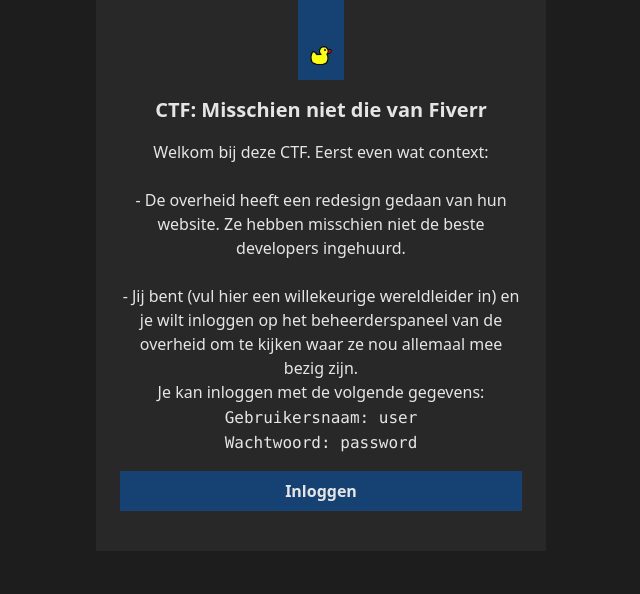
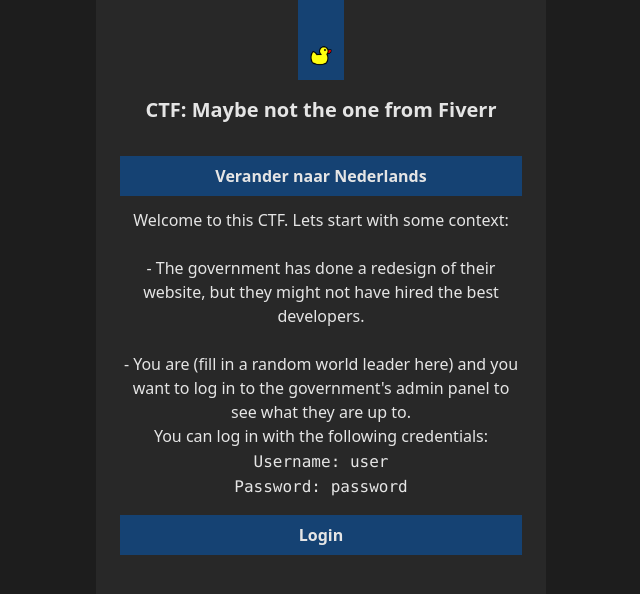
Before and after one commit to daanschenkel/ctf-nietvanfiverr, a SvelteKit app: page / in a window 1280 px wide. Shown: the top 594 px of the page, without its empty margins (319-959 px from the left). Built offline with nearby package versions, Linux system fonts and the light colour scheme.

Commit message:
Add english language

```diff
--- a/src/routes/+layout.svelte
+++ b/src/routes/+layout.svelte
@@ -1,7 +1,12 @@
 <script>
 	import { onMount } from 'svelte';
 	import '../app.pcss';
+	let lang = localStorage.getItem('lang') || 'en';
+	let langCache = lang;
 	onMount(() => {
+		function prep() {
+			if (lang === 'nl') {
+				console.clear();
 				document.cookie = 'hint=kijk naar localStorage; path=/';
 				console.log(
 					`%cSTOP!`,
@@ -15,7 +20,32 @@
 					`%cEr is wel iets in devtools wat je kan helpen.`,
 					'color: #e5e5e5; font-size: 1.5rem; font-weight: bold;'
 				);
-		console.log('%chttps://daanschenkel.nl', 'color: #e5e5e5; font-size: 1rem; font-weight: bold;');
+				console.log(
+					'%chttps://daanschenkel.nl',
+					'color: #e5e5e5; font-size: 1rem; font-weight: bold;'
+				);
+			}
+			if (lang === 'en') {
+				document.cookie = 'hint=look at localStorage; path=/';
+				console.log(
+					`%cSTOP!`,
+					'color: red; font-size: 3rem; font-weight: bold; text-shadow: 0 0 10px red;'
+				);
+				console.log(
+					`%cDuring this CTF you are not allowed to view or edit the source code!`,
+					'color: #e5e5e5; font-size: 1.5rem; font-weight: bold;'
+				);
+				console.log(
+					`%cThere is something in devtools that can help you.`,
+					'color: #e5e5e5; font-size: 1.5rem; font-weight: bold;'
+				);
+				console.log(
+					'%chttps://daanschenkel.nl',
+					'color: #e5e5e5; font-size: 1rem; font-weight: bold;'
+				);
+			}
+		}
+		prep();
 	});
 </script>
 
--- /dev/null
+++ b/src/routes/+page.js
@@ -0,0 +1 @@
+export let ssr = false;
--- a/src/routes/+page.svelte
+++ b/src/routes/+page.svelte
@@ -1,11 +1,59 @@
+<script>
+	import { onMount } from 'svelte';
+
+	let lang = localStorage.getItem('lang') || 'en';
+</script>
+
 <div class="min-h-screen bg-[#1D1D1D]">
 	<div
 		class="mx-auto flex w-[450px] flex-col items-center justify-center bg-[#282828] pb-10 pl-6 pr-6 text-[#E5E5E5]"
 	>
 		<img src="/overheid.png" alt="Overheid" class="h-20" />
 
-		<h1 class="mb-4 mt-4 text-xl font-bold">CTF: Misschien niet die van Fiverr</h1>
+		<h1 class="mb-4 mt-4 text-xl font-bold">
+			{#if lang === 'en'}
+				CTF: Maybe not the one from Fiverr
+			{:else}
+				CTF: Misschien niet die van Fiverr
+			{/if}
+		</h1>
+		<button
+			class="rounded-mdp-2 mb-3 mt-4 w-full bg-[#154273] p-2 text-center font-bold text-[#E5E5E5] transition-all duration-200 hover:bg-[#1D1D1D]"
+			on:click={() => {
+				if (lang === 'en') {
+					localStorage.setItem('lang', 'nl');
+					lang = 'nl';
+				} else {
+					localStorage.setItem('lang', 'en');
+					lang = 'en';
+				}
+				location.reload();
+			}}
+		>
+			{#if lang === 'en'}
+				Verander naar Nederlands
+			{:else}
+				Change to English
+			{/if}
+		</button>
 		<p class="text-center">
+			{#if lang === 'en'}
+				Welcome to this CTF. Lets start with some context:
+				<br /><br />
+				- The government has done a redesign of their website, but they might not have hired the best
+				developers.
+				<br /><br />
+				- You are (fill in a random world leader here) and you want to log in to the government's admin
+				panel to see what they are up to.
+				<br />
+				You can log in with the following credentials:
+				<code>
+					<br />
+					Username: user
+					<br />
+					Password: password
+				</code>
+			{:else}
 				Welkom bij deze CTF. Eerst even wat context:
 				<br /><br />
 				- De overheid heeft een redesign gedaan van hun website. Ze hebben misschien niet de beste developers
@@ -22,12 +70,17 @@
 					<br />
 					Wachtwoord: password
 				</code>
+			{/if}
 		</p>
 		<a
 			href="/login"
 			class="rounded-mdp-2 mt-4 w-full bg-[#154273] p-2 text-center font-bold text-[#E5E5E5] transition-all duration-200 hover:bg-[#1D1D1D]"
 		>
+			{#if lang === 'en'}
+				Login
+			{:else}
 				Inloggen
+			{/if}
 		</a>
 	</div>
 </div>
--- a/src/routes/admin/+page.svelte
+++ b/src/routes/admin/+page.svelte
@@ -9,6 +9,8 @@
 	if (identity.role !== 'admin') allowed = false;
 	else allowed = true;
 	let name = identity.identity;
+
+	let lang = localStorage.getItem('lang') || 'en';
 </script>
 
 <div class="min-h-screen bg-[#1D1D1D]">
@@ -18,26 +20,55 @@
 		<img src="/overheid.png" alt="Overheid" class="h-20" />
 
 		{#if !allowed}
-			<h1 class="mb-4 mt-4 text-xl font-bold">Geen toegang</h1>
-			<p class="mb-4 text-center text-xl">Deze pagina is alleen beschikbaar voor administrators</p>
+			<h1 class="mb-4 mt-4 text-xl font-bold">
+				{#if lang === 'en'}
+					Access denied
+				{:else}
+					Geen toegang
+				{/if}
+			</h1>
+			<p class="mb-4 text-center text-xl">
+				{#if lang === 'en'}
+					This page is only available for administrators
+				{:else}
+					Deze pagina is alleen beschikbaar voor administrators
+				{/if}
+			</p>
 			<button
 				class="rounded-mdp-2 mt-4 w-full bg-[#154273] p-2 font-bold text-[#E5E5E5] transition-all duration-200 hover:bg-[#1D1D1D]"
 				on:click={() => {
 					goto('/dashboard');
-				}}>Terug</button
+				}}
 			>
+				{#if lang === 'en'}
+					Go back
+				{:else}
+					Terug
+				{/if}
+			</button>
 		{:else}
 			<h1 class="mb-4 mt-4 text-xl font-bold">
-				Welkom terug, {name}!
+				{#if lang === 'en'}
+					Welcome back, {name}!
+				{:else}
+					Welkom terug, {name}!
+				{/if}
 			</h1>
-			<p class="mb-4 text-xl font-bold text-red-500">zorg ervoor dat niemand meekijkt</p>
+			<p class="mb-4 text-xl font-bold text-red-500">
+				{#if lang === 'en'}
+					be careful that no one is watching
+				{:else}
+					zorg ervoor dat niemand meekijkt
+				{/if}
+			</p>
 
 			<button
 				class="rounded-mdp-2 mt-4 w-full bg-red-500 p-2 font-bold text-[#E5E5E5] transition-all duration-200 hover:bg-[#1D1D1D]"
 				on:click={() => {
 					//add emergency override to localstorage
 					localStorage.setItem('emergency', 'true');
-					alert('Emergency override is ingeschakeld');
+					if (lang === 'en') alert('Emergency override is enabled');
+					else alert('Emergency override is ingeschakeld');
 				}}
 			>
 				EMERGENCY OVERRIDE
@@ -49,7 +80,11 @@
 					goto('/dashboard');
 				}}
 			>
-				Terug
+				{#if lang === 'en'}
+					Go back
+				{:else}
+					Terug
+				{/if}
 			</button>
 
 			<button
@@ -57,8 +92,14 @@
 				on:click={() => {
 					localStorage.removeItem('identity');
 					goto('/login');
-				}}>Uitloggen</button
+				}}
 			>
+				{#if lang === 'en'}
+					Log out
+				{:else}
+					Uitloggen
+				{/if}
+			</button>
 		{/if}
 	</div>
 </div>
--- a/src/routes/dashboard/+page.svelte
+++ b/src/routes/dashboard/+page.svelte
@@ -5,6 +5,8 @@
 	if (item) identity = JSON.parse(atob(item));
 	else goto('/login');
 	let name = identity.identity;
+
+	let lang = localStorage.getItem('lang') || 'en';
 </script>
 
 <div class="min-h-screen bg-[#1D1D1D]">
@@ -14,10 +16,20 @@
 		<img src="/overheid.png" alt="Overheid" class="h-20" />
 
 		<h1 class="mb-4 mt-4 text-xl font-bold">
-			Welkom terug, {@html name}!
+			{#if lang === 'en'}
+				Welcome back, {@html name}!
+			{:else}
+				Welkom terug, {@html name}!
+			{/if}
 		</h1>
 
-		<p class="mb-4 text-xl font-bold">Naam aanpassen</p>
+		<p class="mb-4 text-xl font-bold">
+			{#if lang === 'en'}
+				Edit your name
+			{:else}
+				Naam aanpassen
+			{/if}
+		</p>
 		<input
 			type="text"
 			id="username"
@@ -40,7 +52,11 @@
 					goto('/kaboem');
 				}}
 			>
-				neem de wereld over //TODO: dit moet weg in production!
+				{#if lang === 'en'}
+					Take over the world //TODO: this should be removed in production!
+				{:else}
+					neem de wereld over //TODO: dit moet weg in production!
+				{/if}
 			</button>
 		{/if}
 
@@ -52,7 +68,11 @@
 				goto('/login');
 			}}
 		>
-			Uitloggen
+			{#if lang === 'en'}
+				Log out
+			{:else}
+				Uitloggen
+			{/if}
 		</button>
 	</div>
 </div>
--- a/src/routes/flag/+page.svelte
+++ b/src/routes/flag/+page.svelte
@@ -14,6 +14,8 @@
 		localStorage.removeItem('emergency');
 		loaded = true;
 	}
+
+	let lang = localStorage.getItem('lang') || 'en';
 </script>
 
 <div
@@ -21,10 +23,20 @@
     bg-[#1D1D1D]
 "
 >
-	<h1 class="rip">Je hebt de wereld overgenomen!</h1>
+	<h1 class="rip">
+		{#if lang === 'en'}
+			You have taken over the world!
+		{:else}
+			Je hebt de wereld overgenomen!
+		{/if}
+	</h1>
 	<code class="flag">
 		{#if loaded}
-			CTF{'{'}m1ssch13n_n13t_d13_v4n_f1v3rr{'}'}
+			{#if lang === 'en'}
+				CTF{'{'}maybe_n0t_th3_0ne_fr0m_f1v3rr{'}'}
+			{:else}
+				CTF{'{'}m1ssch13n_n13t_d13_v4n_f1v3rr{'}'}
+			{/if}
 		{/if}
 	</code>
 </div>
--- a/src/routes/login/+page.svelte
+++ b/src/routes/login/+page.svelte
@@ -4,8 +4,8 @@
 	let password = 'password';
 	let fail = false;
 	let item = localStorage.getItem('identity');
-	let identity;
 	if (item) goto('/dashboard');
+	let lang = localStorage.getItem('lang') || 'en';
 </script>
 
 <div class="min-h-screen bg-[#1D1D1D]">
@@ -14,10 +14,22 @@
 	>
 		<img src="/overheid.png" alt="Overheid" class="h-20" />
 
-		<h1 class="mb-4 mt-4 text-xl font-bold">Vul hieronder uw gebruikersnaam en wachtwoord in</h1>
+		<h1 class="mb-4 mt-4 text-xl font-bold">
+			{#if lang === 'en'}
+				Enter your username and password below
+			{:else}
+				Vul hieronder uw gebruikersnaam en wachtwoord in
+			{/if}
+		</h1>
 
 		<div class="flex w-full flex-col">
-			<label for="username" class="mb-2">Gebruikersnaam</label>
+			<label for="username" class="mb-2">
+				{#if lang === 'en'}
+					Username
+				{:else}
+					Gebruikersnaam
+				{/if}
+			</label>
 			<input
 				type="text"
 				id="username"
@@ -26,7 +38,13 @@
 			/>
 		</div>
 		<div class="flex w-full flex-col">
-			<label for="password" class="mb-2">Wachtwoord</label>
+			<label for="password" class="mb-2">
+				{#if lang === 'en'}
+					Password
+				{:else}
+					Wachtwoord
+				{/if}
+			</label>
 			<input
 				type="password"
 				id="password"
@@ -36,7 +54,13 @@
 		</div>
 
 		{#if fail}
-			<p class="text-red-500">Gebruikersnaam of wachtwoord is onjuist</p>
+			<p class="text-red-500">
+				{#if lang === 'en'}
+					Username or password is incorrect
+				{:else}
+					Gebruikersnaam of wachtwoord is onjuist
+				{/if}
+			</p>
 		{/if}
 
 		<button
@@ -67,7 +91,11 @@
 				}
 			}}
 		>
-			Inloggen
+			{#if lang === 'en'}
+				Sign in
+			{:else}
+				Inloggen
+			{/if}
 		</button>
 	</div>
 </div>
```
Lines whose indentation alone changed are shown as unchanged.
